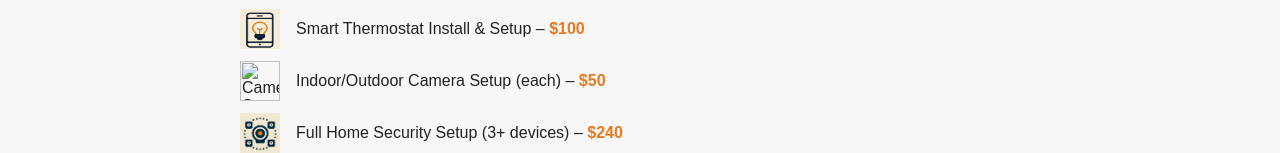
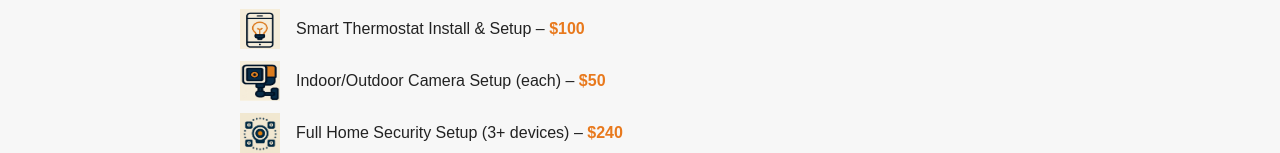
Before and after one commit to notthatevil1/tech-stuff, a plain HTML site: page index.html in a window 1280 px wide. Shown: the part 233-386 px from the top of the page. Drawn offline with Linux system fonts and the light colour scheme.

Commit message:
Update index.html

```diff
--- a/index.html
+++ b/index.html
@@ -71,7 +71,7 @@
         <span>Smart Thermostat Install & Setup – <span class="price">$100</span></span>
       </div>
       <div class="service-item">
-        <img src="icon_camera.png" alt="Camera Setup">
+        <img src="icon_camera_setup.png" alt="Camera Setup">
         <span>Indoor/Outdoor Camera Setup (each) – <span class="price">$50</span></span>
       </div>
       <div class="service-item">
```
